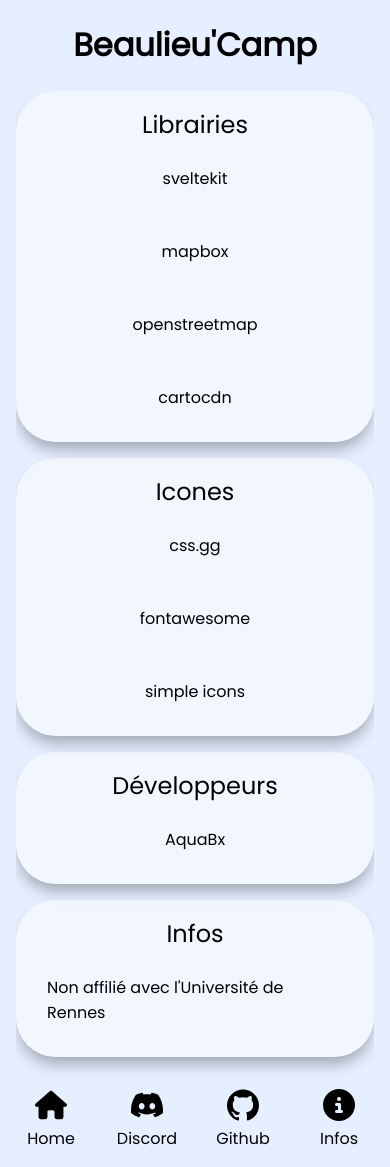
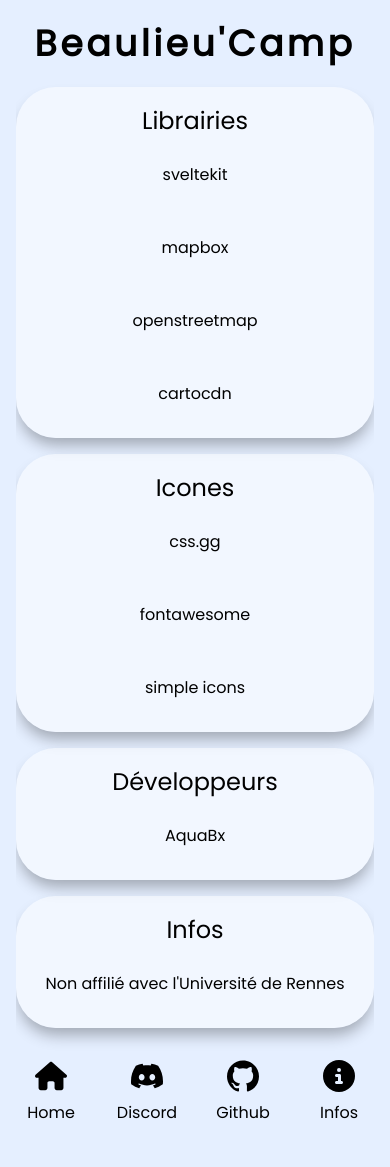
Before and after one commit to beaulieu-camp/beaulieu-camp.github.io, a SvelteKit app: page /infos in a window 390 px wide. After the commit the page ends 1141 px from the top, so only its background shows below. Built offline with nearby package versions, Linux system fonts and the light colour scheme.

Commit message:
changement d'unité

```diff
--- a/src/app.css
+++ b/src/app.css
@@ -23,16 +23,22 @@
 	}
 }
 
-body {
+html {
+    font-family: 'Poppins', sans-serif ;
     background-color: var(--primary);
     color: var(--text);
-    font-family: 'Poppins', sans-serif;
-    overflow: overlay;
-    margin : 0 1rem;
+    font-size: 16px;
+}
+
+.mapboxgl-map {
+    font-family: 'Poppins', sans-serif !important;
+}
+
+body {
+    margin : 0 16px;
 }
 
 a[href] {
-    all:unset;
     cursor: pointer;
     transition: 0.3s;
 }
@@ -41,18 +47,19 @@
     opacity: 0.5;
 }
 
-a:visited{
-    all:unset;
+a:visited,a[href] {
+    color:unset;
+    text-decoration: unset;
 }
 
 .search{
-    overflow: hidden;
+    /* overflow: hidden; */
     font-size: 1rem;
     color: var(--text);
     text-align: left;
-    width: clamp(1px,100%,40rem);
+    width: clamp(1px,100%,640px);
     background-color: var(--primary);
-    border-radius: 1rem;
+    border-radius: 16px;
     box-shadow: 0px 10px 15px -3px rgba(0,0,0,0.3);
 }
 
@@ -60,15 +67,18 @@
     display: flex;
 
     font-size: 1rem;
-    width: calc( 100% - 2rem );
-    padding: 0 1rem;
+    width: calc( 100% - 32px );
+    padding: 0 16px;
     align-items: center;
 }
 
 .search input {
     all:unset;
     flex:1;
-    padding: 0.5rem 0;
+    padding: 8px 0;
+    width: inherit;
+    font-size: 16px;
+    height: 20px;
 }
 
 
@@ -87,8 +97,7 @@
 }
 
 .search > div:nth-child(2) > a{
-    all:unset;
-    padding: 0.5rem 1rem;
+    padding: 8px 16px;
     text-overflow: ellipsis;
     white-space: nowrap;
     overflow: hidden;
@@ -111,14 +120,14 @@
 @media ( orientation: landscape ){
 
     ::-webkit-scrollbar{
-        width:0.2rem;
-        height:0.2rem;
+        width:4px;
+        height:4px;
 
 
     }
 
     ::-webkit-scrollbar-thumb{
-        border-radius:1rem;
+        border-radius:16px;
         background-clip:content-box;
         background-color: var(--text);
     }
--- a/src/lib/Card.svelte
+++ b/src/lib/Card.svelte
@@ -20,7 +20,7 @@
 
     .card > header {
         text-align: center;
-        padding-bottom:0.5rem;
+        padding-bottom:8px;
         font-size: 1.5rem;
     }
 
@@ -29,10 +29,10 @@
         break-inside: avoid;
         background-color: var(--secondary);
         backdrop-filter: blur(4);
-        padding: 1rem;
-        border-radius: 2.5rem;
+        padding: 16px;
+        border-radius: 40px;
         box-shadow: 0px 10px 15px -3px rgba(0,0,0,0.3);
-        margin: 0 auto 1em auto;
+        margin: 0 auto 16px auto;
         transition: height 0.25s ease-in;
         overflow: hidden;
     }
@@ -42,12 +42,9 @@
         display: flex;
         align-items: center;
         flex-direction: column;
-        height: calc( 100% - 3rem );
-        gap : 1em;
-        border-radius: 1rem;
-
-        scrollbar-gutter: stable;
-    scrollbar-gutter: stable both-edges;
+        height: calc( 100% - 48px );
+        gap : 16px;
+        border-radius: 16px;
     }
 
     .meteo > div.flex{
--- a/src/lib/Footer.svelte
+++ b/src/lib/Footer.svelte
@@ -4,7 +4,7 @@
 
 <footer>
 	<a href="/"><Icons name="home"/>Home</a>
-	<a target="_blank" href="https://discord.gg/4T6CnF2qDF"><Icons name="discord"/>Discord</a>
+	<a target="_blank" href="https://discord.gg/xbTnysGgZN"><Icons name="discord"/>Discord</a>
 	<a target="_blank" href="https://github.com/beaulieu-camp"><Icons name="github"/>Github</a>
 	<a href="/infos"><Icons name="info"/>Infos</a>
 
@@ -15,17 +15,17 @@
 	footer {
 		display: flex;
 		width: 100%;
-		gap:2em;
+		gap:32px;
 		justify-content: center;
 		align-items: center;
-		margin: 1em 0;
+		margin: 16px 0;
 	}
 
 	a {
 		display: flex;
 		flex-direction: column;align-items: center;
-		gap : 0.3em;
-		width: 4em;
+		gap : 8px;
+		width: 64px;
 	}
 
 </style>
--- a/src/lib/Icons.svelte
+++ b/src/lib/Icons.svelte
@@ -16,7 +16,7 @@
 <style>
     svg {
         fill : var(--text);
-        width:2rem;
+        width: 32px;
         aspect-ratio : 1/1;
     }
 </style>
--- a/src/lib/SubCard.svelte
+++ b/src/lib/SubCard.svelte
@@ -15,9 +15,9 @@
     .subcard {
         background-color: var(--secondary);
         backdrop-filter: blur(4);
-        padding: 1rem ;
-        border-radius: 1rem;
-        width: calc( 100% - 2rem );
+        padding: 16px ;
+        border-radius: 16px;
+        width: calc( 100% - 32px );
     }
 
     .red {
--- a/src/lib/Weather.svelte
+++ b/src/lib/Weather.svelte
@@ -55,7 +55,7 @@
         display: flex;
         align-items: center;
         height: 100%;
-        width: 15rem;
+        width: 240px;
     }
 
     div {
@@ -70,7 +70,7 @@
         font-size: 4rem;
         margin: 0;
         font-weight: bold;
-        line-height: 4.5rem;
+        line-height: 1em;
     }
 
     p {
--- a/src/routes/+layout.svelte
+++ b/src/routes/+layout.svelte
@@ -17,7 +17,9 @@
 	<title>Beaulieu'Camp - {data.pathname}</title>
 </svelte:head>
 
-<h1><a href="/">Beaulieu'Camp</a></h1>
+<header>
+	<a href="/">Beaulieu'Camp</a>
+</header>
 
 {#key data.pathname}
 	<div class="portfolio" in:customScale={{ duration: 750}}  >
@@ -29,16 +31,20 @@
 
 <style>
 
-	h1 {
+	header {
 		text-align: center;
+		font-size: 2.25rem;
+		letter-spacing: 0.1em;
+		font-weight: bold;
+		margin: 16px 0 ;
 	}
 
 	.portfolio {
-		column-width: 20rem;
-		column-gap: 1em;
-		max-width: 70rem;
+		column-width: 320px;
+		column-gap: 16px;
+		max-width: 1120px;
 		margin: auto ;
-		min-height: calc( 100vh - 11.5425rem );
+		min-height: calc( 100vh - 184px );
 	}
 
 </style>
```
